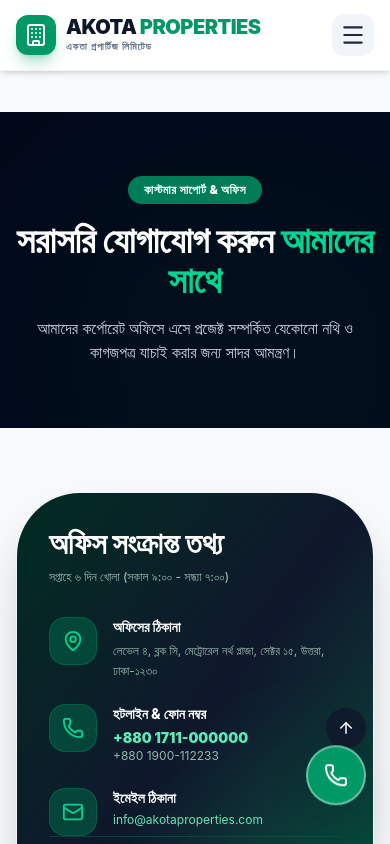
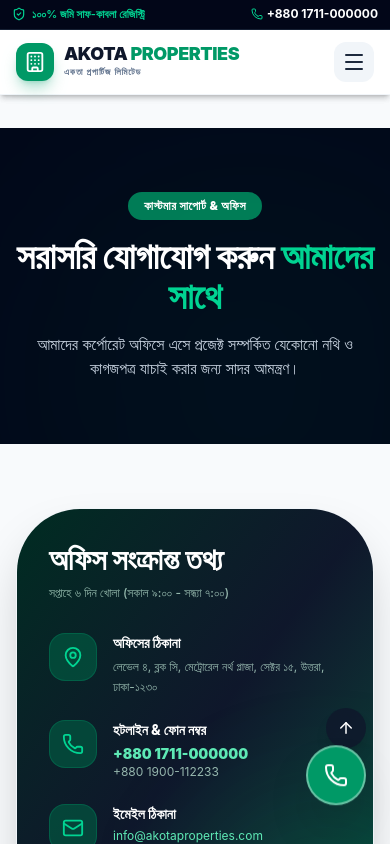
Before and after one commit to zaid-fahad/akota-properties, a React (Vite) app: page /contact in a window 390 px wide. Shown: the top 844 px of the page. Built offline with nearby package versions, Linux system fonts and the light colour scheme.

Commit message:
fix: make top notice bar sticky alongside main navbar on mobile and desktop (resolves #5)

```diff
--- a/src/components/blocks/Hero.jsx
+++ b/src/components/blocks/Hero.jsx
@@ -5,7 +5,7 @@
 
 export default function Hero({ onOpenBooking, onOpenBrochure }) {
   return (
-    <section className="relative min-h-[92vh] flex items-center pt-24 pb-16 overflow-hidden bg-slate-950 text-white">
+    <section className="relative min-h-[92vh] flex items-center pt-32 md:pt-40 pb-16 overflow-hidden bg-slate-950 text-white">
       {/* Visual Background Image with Smooth Gradient Overlay */}
       <div className="absolute inset-0 z-0">
         <img
--- a/src/components/blocks/Navbar.jsx
+++ b/src/components/blocks/Navbar.jsx
@@ -11,7 +11,7 @@
 
   useEffect(() => {
     const handleScroll = () => {
-      setScrolled(window.scrollY > 40);
+      setScrolled(window.scrollY > 20);
     };
     window.addEventListener('scroll', handleScroll);
     return () => window.removeEventListener('scroll', handleScroll);
@@ -32,49 +32,49 @@
   ];
 
   return (
-    <>
-      {/* Top Banner Notice Bar */}
-      <div className="bg-slate-900 text-slate-300 text-xs py-2 px-4 border-b border-slate-800 hidden md:block">
-        <div className="container mx-auto flex justify-between items-center">
-          <div className="flex items-center gap-4">
-            <span className="flex items-center gap-1 text-emerald-400 font-semibold">
-              <ShieldCheck size={14} /> ১০০% জমি সাফ-কাবলা রেজিস্ট্রি নিশ্চয়তা
+    <header className="fixed top-0 left-0 right-0 z-50 shadow-md">
+      {/* Top Banner Notice Bar - Sticky on Desktop & Mobile */}
+      <div className="bg-slate-950 text-slate-300 text-[11px] sm:text-xs py-1.5 sm:py-2 px-3 sm:px-4 border-b border-slate-800/80">
+        <div className="container mx-auto flex justify-between items-center gap-2">
+          <div className="flex items-center gap-2 sm:gap-4 truncate">
+            <span className="flex items-center gap-1.5 text-emerald-400 font-semibold shrink-0">
+              <ShieldCheck size={14} /> <span>১০০% জমি সাফ-কাবলা রেজিস্ট্রি</span>
             </span>
-            <span className="text-slate-600">|</span>
-            <span>উত্তরা ১৫নং সেক্টর, দিয়াবাড়ি (মেট্রোরেল ১ম স্টেশন সংলগ্ন)</span>
+            <span className="text-slate-700 hidden sm:inline">|</span>
+            <span className="text-slate-300 truncate hidden md:inline">উত্তরা ১৫নং সেক্টর, দিয়াবাড়ি (মেট্রোরেল ১ম স্টেশন সংলগ্ন)</span>
           </div>
-          <div className="flex items-center gap-6">
-            <a href={`tel:${PROJECT_INFO.phonePrimary}`} className="hover:text-emerald-400 transition-colors flex items-center gap-1 font-bold text-white">
-              <Phone size={13} className="text-emerald-400" /> {PROJECT_INFO.phonePrimary}
+          <div className="flex items-center gap-3 sm:gap-6 shrink-0">
+            <a href={`tel:${PROJECT_INFO.phonePrimary}`} className="hover:text-emerald-400 transition-colors flex items-center gap-1 font-bold text-white text-xs">
+              <Phone size={12} className="text-emerald-400" /> {PROJECT_INFO.phonePrimary}
             </a>
-            <span className="bg-emerald-600 text-white text-[10px] uppercase tracking-wider font-extrabold px-2 py-0.5 rounded-full">
+            <span className="bg-emerald-600 text-white text-[9px] sm:text-[10px] uppercase tracking-wider font-extrabold px-2.5 py-0.5 rounded-full hidden sm:inline-block">
               বুকিং চলছে
             </span>
           </div>
         </div>
       </div>
 
-      {/* Main Sticky Navbar */}
+      {/* Main Navigation Bar */}
       <nav
-        className={`fixed top-0 left-0 right-0 z-50 transition-all duration-300 ${
+        className={`w-full transition-all duration-300 ${
           scrolled || !isHomePage
-            ? 'bg-white/95 backdrop-blur-md shadow-md py-3.5 border-b border-slate-100'
-            : 'bg-gradient-to-b from-slate-950/80 to-transparent py-5'
+            ? 'bg-white/95 backdrop-blur-md shadow-md py-3 border-b border-slate-100'
+            : 'bg-gradient-to-b from-slate-950/90 via-slate-950/70 to-transparent py-3.5 md:py-4'
         }`}
       >
         <div className="container mx-auto px-4 md:px-6 flex justify-between items-center">
           {/* Brand Logo */}
           <Link to="/" className="flex items-center gap-2.5 group">
             <div className="bg-emerald-600 group-hover:bg-emerald-500 p-2 rounded-xl shadow-lg shadow-emerald-600/30 transition-transform group-hover:scale-105">
-              <Building className="text-white" size={24} />
+              <Building className="text-white" size={22} />
             </div>
             <div>
-              <div className={`text-xl font-black tracking-tight leading-none ${
+              <div className={`text-lg sm:text-xl font-black tracking-tight leading-none ${
                 !scrolled && isHomePage ? 'text-white' : 'text-slate-900'
               }`}>
                 AKOTA <span className="text-emerald-600">PROPERTIES</span>
               </div>
-              <div className={`text-[10px] font-bold tracking-widest uppercase mt-0.5 ${
+              <div className={`text-[9px] sm:text-[10px] font-bold tracking-widest uppercase mt-0.5 ${
                 !scrolled && isHomePage ? 'text-emerald-200' : 'text-slate-500'
               }`}>
                 একতা প্রপার্টিজ লিমিটেড
@@ -107,18 +107,18 @@
           <div className="hidden lg:flex items-center gap-4">
             <a
               href={`tel:${PROJECT_INFO.phonePrimary}`}
-              className={`p-2.5 rounded-full border transition-all ${
+              className={`p-2 rounded-full border transition-all ${
                 !scrolled && isHomePage
                   ? 'border-white/30 text-white hover:bg-white/10'
                   : 'border-slate-200 text-slate-700 hover:bg-slate-50'
               }`}
               title="কল করুন"
             >
-              <Phone size={18} />
+              <Phone size={16} />
             </a>
             <button
               onClick={onOpenBooking}
-              className="bg-emerald-600 hover:bg-emerald-500 text-white px-6 py-2.5 rounded-xl font-extrabold text-xs tracking-wider uppercase shadow-lg shadow-emerald-600/30 transition-all hover:shadow-emerald-600/50 active:scale-95 flex items-center gap-2"
+              className="bg-emerald-600 hover:bg-emerald-500 text-white px-5 py-2.5 rounded-xl font-extrabold text-xs tracking-wider uppercase shadow-lg shadow-emerald-600/30 transition-all hover:shadow-emerald-600/50 active:scale-95 flex items-center gap-2"
             >
               বুকিং দিন <ArrowRight size={14} />
             </button>
@@ -132,7 +132,7 @@
             onClick={() => setMenuOpen(!menuOpen)}
             aria-label="Toggle Navigation Menu"
           >
-            {menuOpen ? <X size={26} /> : <Menu size={26} />}
+            {menuOpen ? <X size={24} /> : <Menu size={24} />}
           </button>
         </div>
       </nav>
@@ -197,6 +197,6 @@
           </div>
         </div>
       )}
-    </>
+    </header>
   );
 }
--- a/src/pages/BenefitsPage.jsx
+++ b/src/pages/BenefitsPage.jsx
@@ -12,7 +12,7 @@
         canonicalUrl="https://akotaproperties.com/benefits"
       />
 
-      <main className="pt-28 pb-24 bg-slate-50 min-h-screen">
+      <main className="pt-32 md:pt-40 pb-24 bg-slate-50 min-h-screen">
         {/* Page Banner */}
         <section className="bg-slate-950 text-white py-16 mb-16 relative overflow-hidden">
           <div className="absolute top-0 right-0 w-[500px] h-[500px] bg-emerald-600/10 rounded-full blur-[140px] pointer-events-none"></div>
--- a/src/pages/ContactPage.jsx
+++ b/src/pages/ContactPage.jsx
@@ -25,7 +25,7 @@
         canonicalUrl="https://akotaproperties.com/contact"
       />
 
-      <main className="pt-28 pb-24 bg-slate-50 min-h-screen">
+      <main className="pt-32 md:pt-40 pb-24 bg-slate-50 min-h-screen">
         {/* Banner */}
         <section className="bg-slate-950 text-white py-16 mb-16 relative overflow-hidden">
           <div className="absolute top-0 left-0 w-[500px] h-[500px] bg-emerald-600/10 rounded-full blur-[140px] pointer-events-none"></div>
--- a/src/pages/FloorPlansPage.jsx
+++ b/src/pages/FloorPlansPage.jsx
@@ -12,7 +12,7 @@
         canonicalUrl="https://akotaproperties.com/floor-plans"
       />
 
-      <main className="pt-28 pb-24 bg-slate-50 min-h-screen">
+      <main className="pt-32 md:pt-40 pb-24 bg-slate-50 min-h-screen">
         {/* Page Banner */}
         <section className="bg-slate-950 text-white py-16 mb-12 relative overflow-hidden">
           <div className="absolute top-0 left-0 w-[500px] h-[500px] bg-emerald-600/10 rounded-full blur-[140px] pointer-events-none"></div>
--- a/src/pages/ProjectsPage.jsx
+++ b/src/pages/ProjectsPage.jsx
@@ -14,7 +14,7 @@
         canonicalUrl="https://akotaproperties.com/projects"
       />
 
-      <main className="pt-28 pb-24 bg-slate-50 min-h-screen">
+      <main className="pt-32 md:pt-40 pb-24 bg-slate-50 min-h-screen">
         {/* Page Header */}
         <section className="bg-slate-950 text-white py-16 mb-16 relative overflow-hidden">
           <div className="absolute top-0 right-0 w-[500px] h-[500px] bg-emerald-600/10 rounded-full blur-[140px] pointer-events-none"></div>
```
